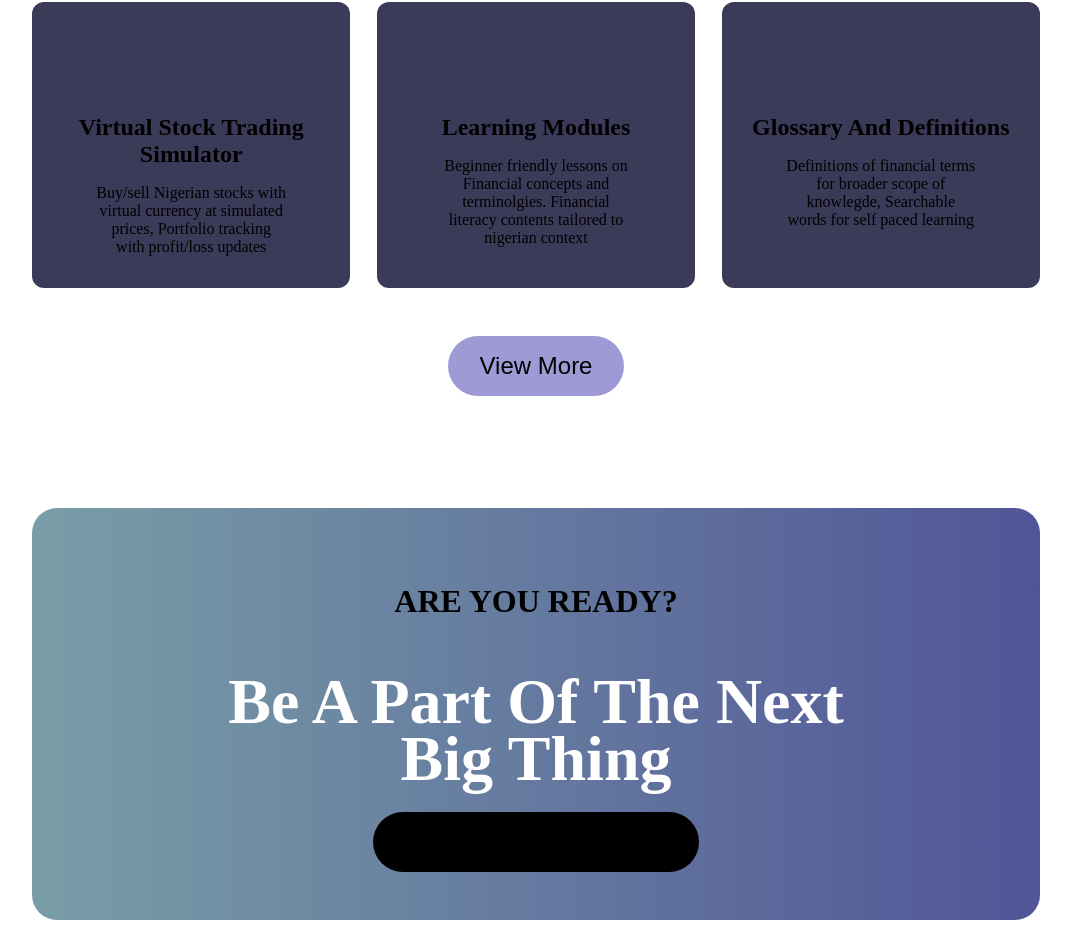
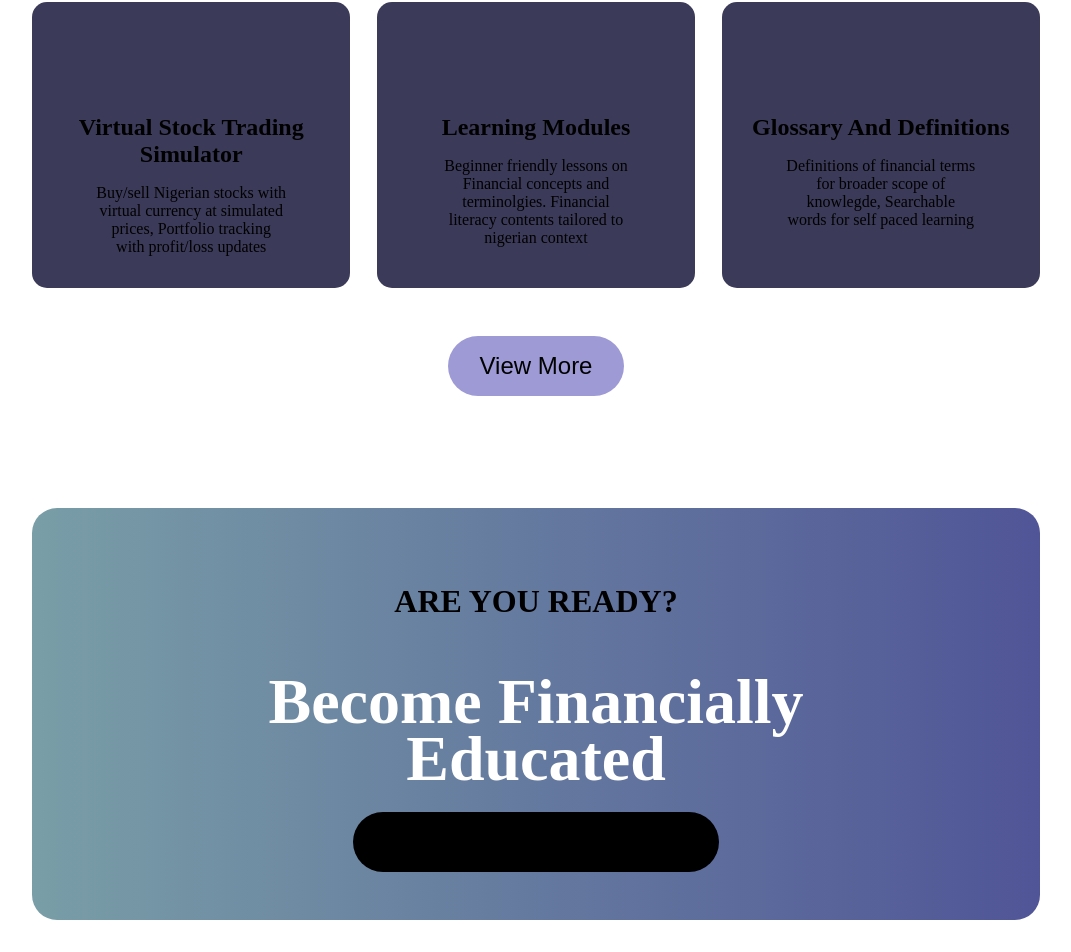
Before and after one commit to inioluwa241/InvestNaija, a Next.js app: page / in a window 1280 px wide. Shown: the part 2715-3667 px from the top of the page, without its empty margins (104-1175 px from the left). Built offline with nearby package versions, Linux system fonts and the light colour scheme.

Commit message:
ini with dara

```diff
--- a/src/app/Component/Button.js
+++ b/src/app/Component/Button.js
@@ -1,5 +1,15 @@
+"use client";
+import { useRouter } from "next/navigation";
+
 function Button(props) {
+  const router = useRouter();
+
   const style = props.style;
+
+  const goto = () => {
+    router.push(props.link);
+  };
+
   return (
     <button
       style={{
@@ -8,6 +18,7 @@ function Button(props) {
         border: "0",
         ...style,
       }}
+      onClick={goto}
     >
       {props.content}
     </button>
--- a/src/app/Component/Feature.js
+++ b/src/app/Component/Feature.js
@@ -7,7 +7,8 @@ function Feature(props) {
         padding: "2rem 8px",
         width: "30%",
         textAlign: "center",
-        borderRadius: "12px",
+        borderRadius: "15px",
+        // boxShadow: "10px 10px 15px 12px red",
       }}
     >
       <div style={{ height: "4rem" }}></div>
--- a/src/app/Component/Hero.js
+++ b/src/app/Component/Hero.js
@@ -1,9 +1,13 @@
+"use client";
+import { useRouter } from "next/navigation";
 import Button from "./Button";
 import Feature from "./Feature";
 import NavBar from "./NavBar";
 import PreFooter from "./PreFooter";
 
 function Hero() {
+  const router = useRouter();
+
   return (
     <section style={{ padding: "2rem 8rem" }}>
       <NavBar />
@@ -36,10 +40,12 @@ function Hero() {
             <Button
               content="Sign Up"
               style={{ background: "#9e9ad5", fontSize: "1.5rem" }}
+              link="../signUp-IN/signUp"
             />
             <Button
               content="Login"
               style={{ background: "#89d0d2", fontSize: "1.5rem" }}
+              link="../signUp-IN/login"
             />
           </div>
         </div>
--- a/src/app/Component/PreFooter.js
+++ b/src/app/Component/PreFooter.js
@@ -33,7 +33,7 @@ function PreFooter() {
           lineHeight: "0.9",
         }}
       >
-        be a part of the next big thing
+        become financially educated
       </h1>
       <Button
         style={{
@@ -43,7 +43,7 @@ function PreFooter() {
           justifySelf: "center",
           fontSize: "1.5rem",
         }}
-        content="get started"
+        content="start learning"
       />
     </div>
   );
--- a/src/app/globals.css
+++ b/src/app/globals.css
@@ -22,8 +22,6 @@ body {
   font-family: Arial, Helvetica, sans-serif;
   -webkit-font-smoothing: antialiased;
   -moz-osx-font-smoothing: grayscale;
-
-  background: radial-gradient(circle at center, #3a3167 0%, #1c1b2f 100%);
 
   background: #1c1d31;
   background-repeat: no-repeat;
--- /dev/null
+++ b/src/app/signUp-IN/login/page.js
@@ -0,0 +1,3 @@
+export default function loginPage() {
+  return <div></div>;
+}
```
Also changed, not shown: src/app/signUp-IN/signUp/page.js (added).
